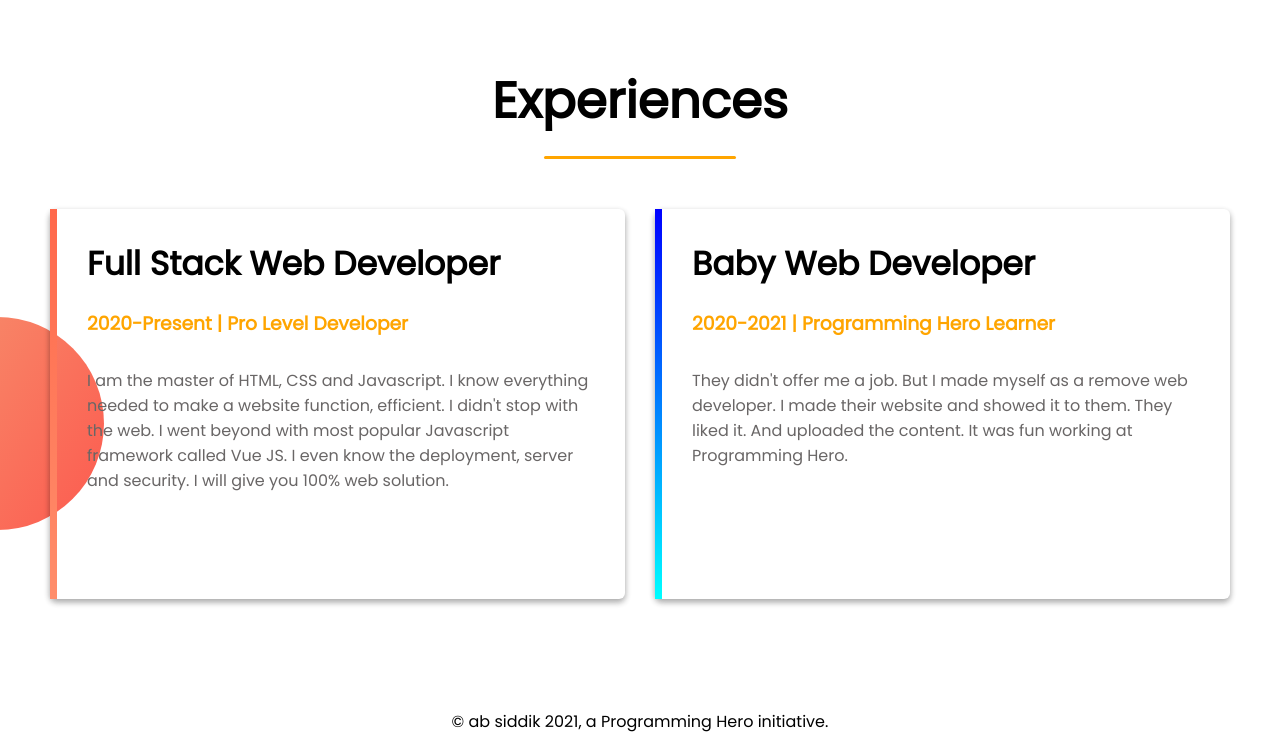
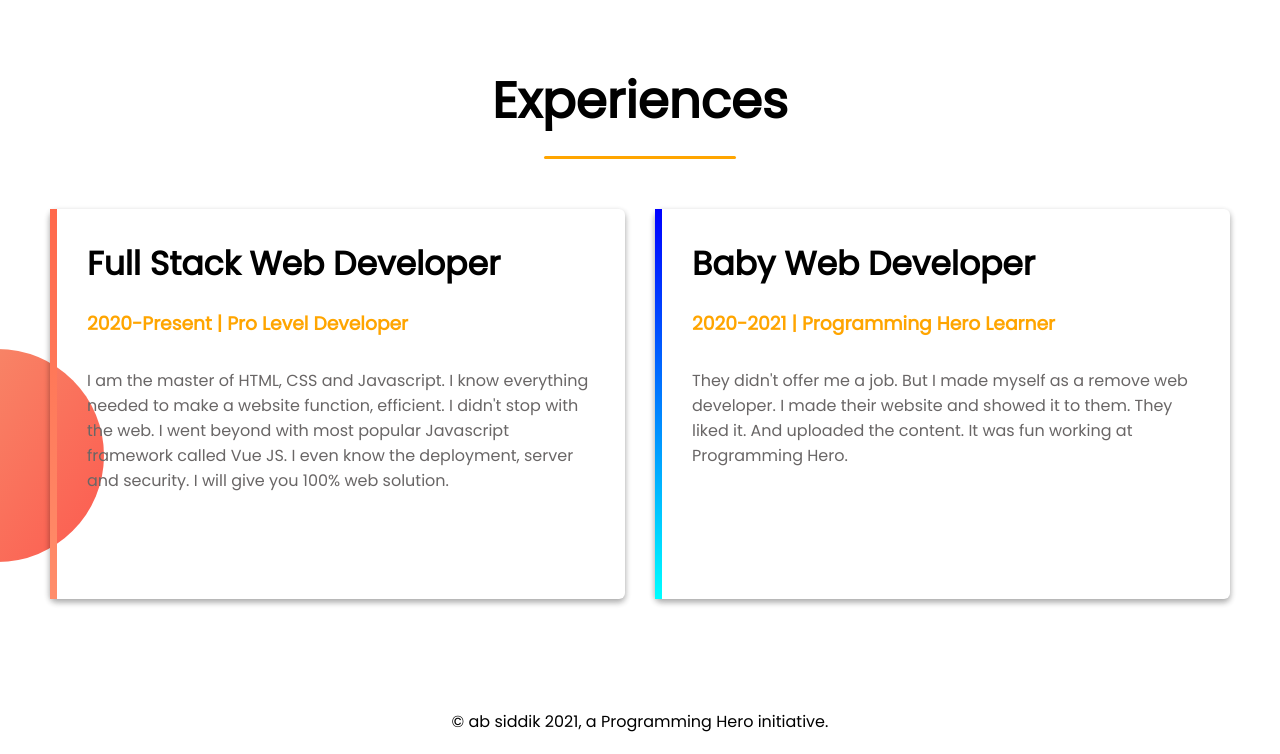
Before and after one commit to abubakkar55/developer-portfolio, a plain HTML site: page index.html in a window 1280 px wide. Shown: the part 1161-1915 px from the top of the page. Drawn offline with Linux system fonts and the light colour scheme.

Commit message:
images changed

```diff
--- a/style.css
+++ b/style.css
@@ -77,12 +77,13 @@ h1 {
 
 /* Experiences */
 
-.experience{
-    background-image: url('My pic/exp-bg.png');
+.experience-container{
+    background-image: url('My pic/bg.png');
     background-repeat: no-repeat;
     background-position: left 70%;
     margin-bottom: 50px;
 }
+
 
 .experience h1{
     text-align: center;
```
Also changed, not shown: My Pic/bg.png (renamed from My Pic/exp-bg.png).
